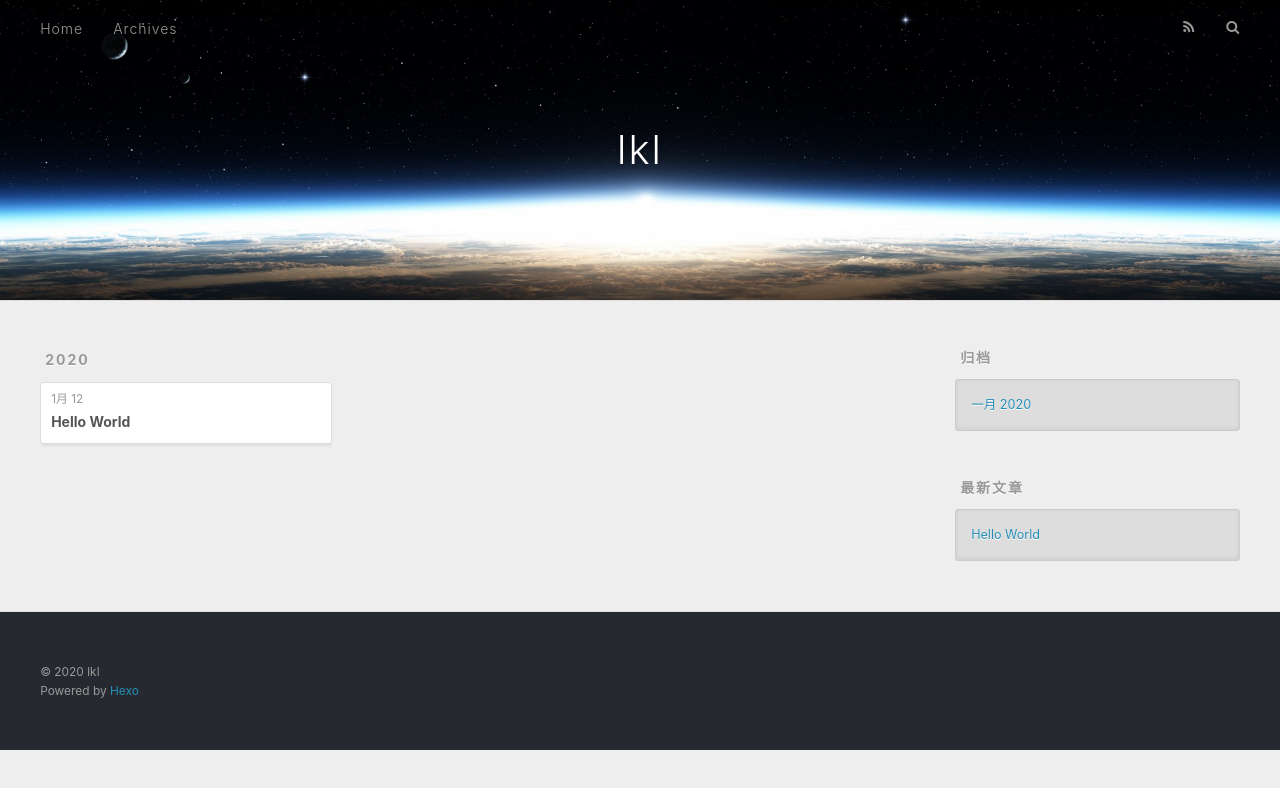
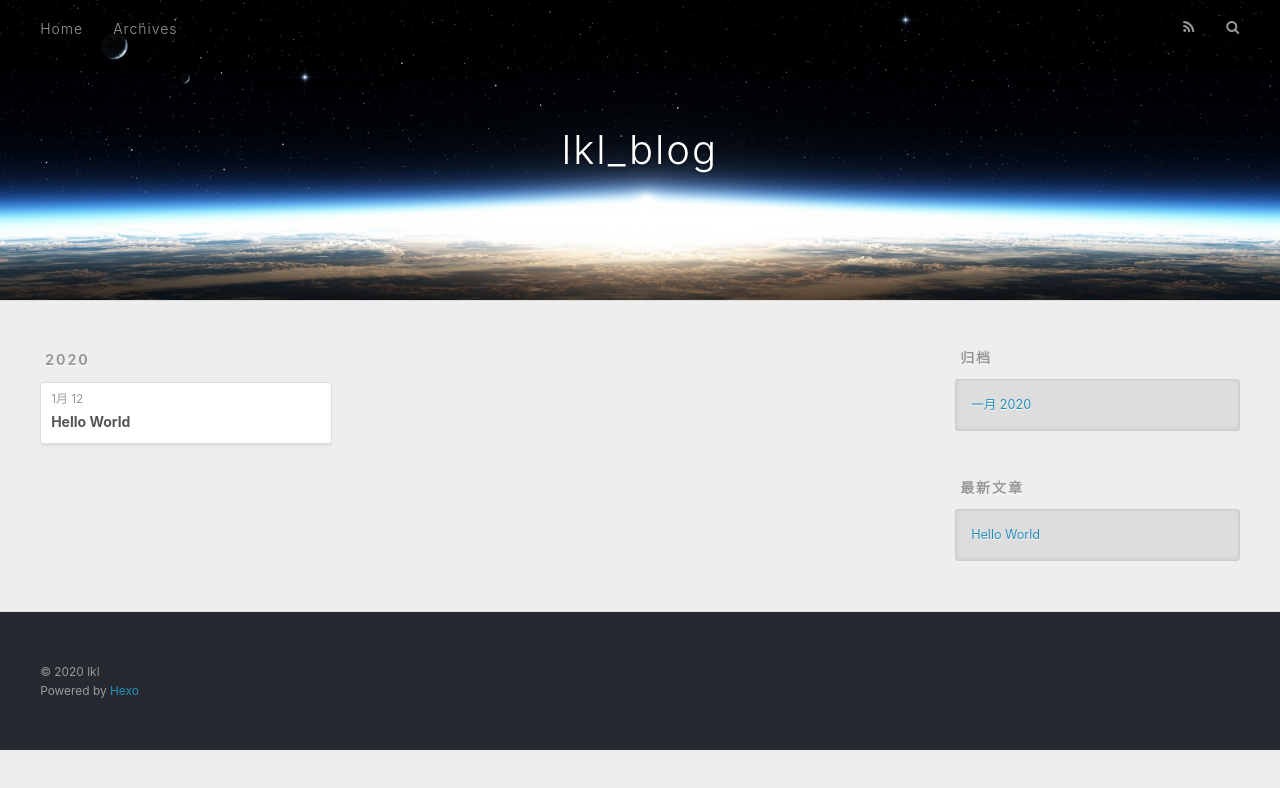
Before and after one commit to SilverSucks/SliverTooSucks.github.io, a plain HTML site: page archives/2020/01/index.html in a window 1280 px wide. Drawn offline with nearby package versions, Linux system fonts and the light colour scheme.

Commit message:
Site updated: 2020-01-12 14:11:13

```diff
--- a/archives/2020/01/index.html
+++ b/archives/2020/01/index.html
@@ -5,17 +5,17 @@
 
 
 
-  <title>归档: 2020/1 | lkl</title>
+  <title>归档: 2020/1 | lkl_blog</title>
   <meta name="viewport" content="width=device-width, initial-scale=1, maximum-scale=1">
   <meta property="og:type" content="website">
-<meta property="og:title" content="lkl">
+<meta property="og:title" content="lkl_blog">
 <meta property="og:url" content="http://yoursite.com/archives/2020/01/index.html">
-<meta property="og:site_name" content="lkl">
+<meta property="og:site_name" content="lkl_blog">
 <meta property="og:locale" content="zh_CN">
 <meta property="article:author" content="lkl">
 <meta name="twitter:card" content="summary">
 
-    <link rel="alternate" href="/atom.xml" title="lkl" type="application/atom+xml">
+    <link rel="alternate" href="/atom.xml" title="lkl_blog" type="application/atom+xml">
 
 
     <link rel="icon" href="/favicon.png">
@@ -36,7 +36,7 @@
   <div id="header-outer" class="outer">
     <div id="header-title" class="inner">
       <h1 id="logo-wrap">
-        <a href="/" id="logo">lkl</a>
+        <a href="/" id="logo">lkl_blog</a>
       </h1>
 
     </div>
```
Also changed, not shown: archives/2020/index.html (+5 -5 lines), archives/index.html (+5 -5 lines), hello-world.html (+4 -4 lines), index.html (+5 -5 lines).
